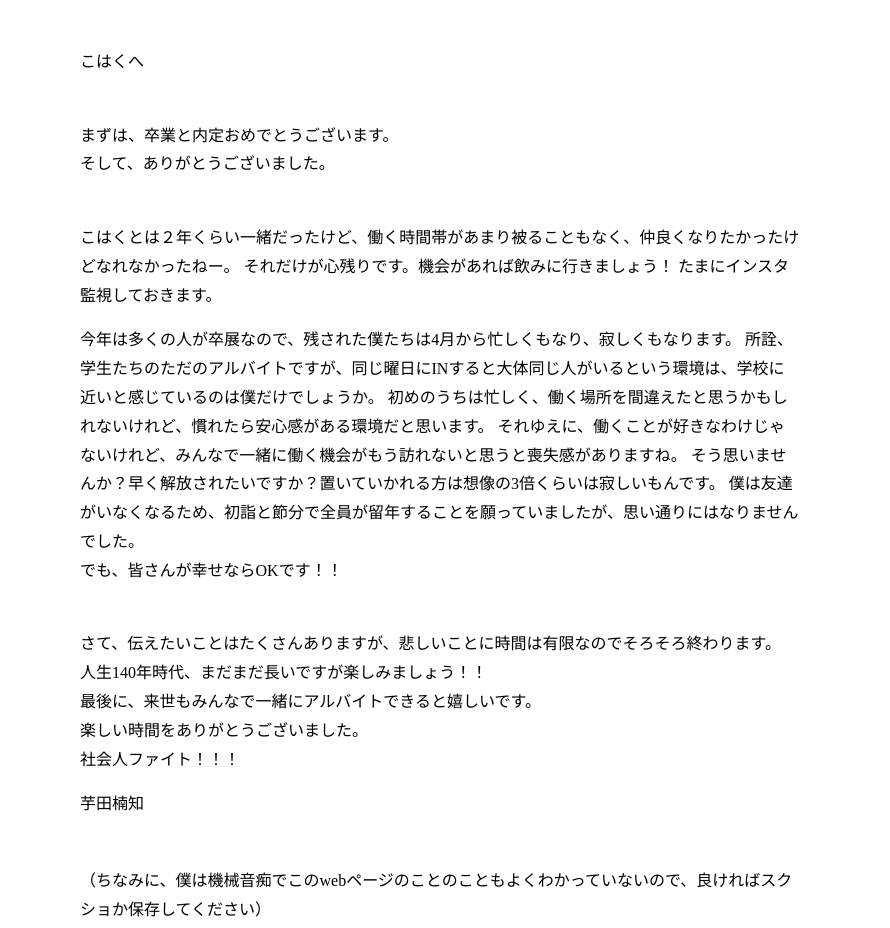
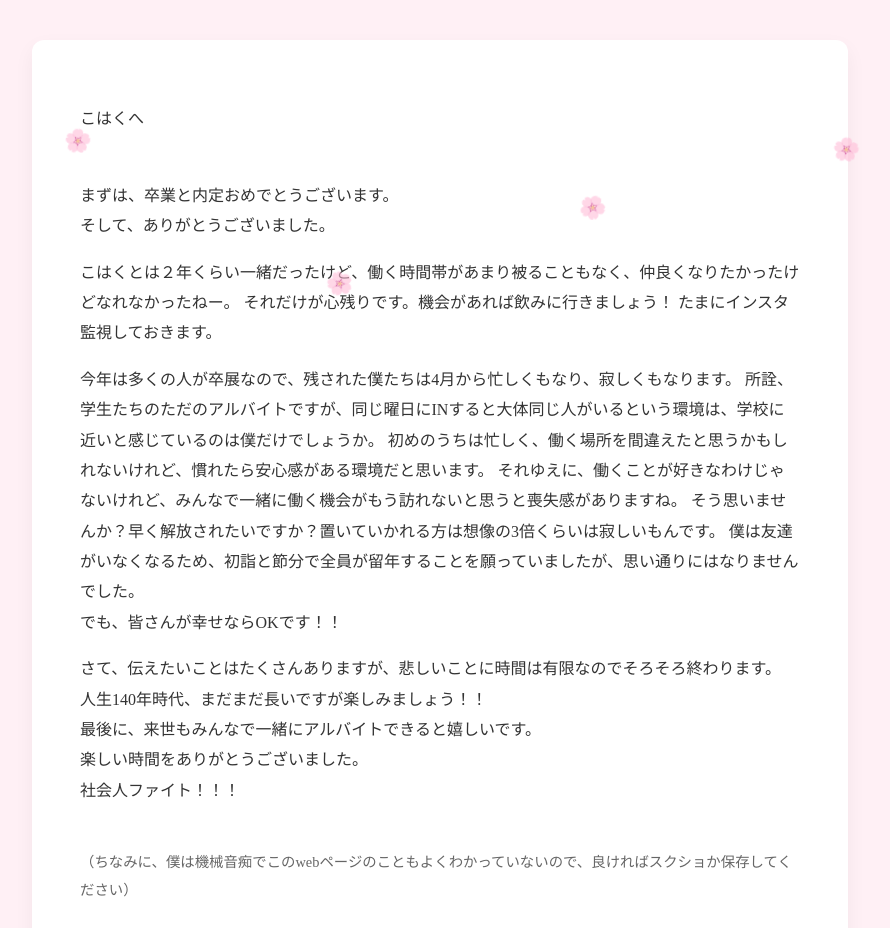
Before and after one commit to Nachoo-2525/Kohaku-message, a plain HTML site: page index.html in a window 1280 px wide. Shown: the top 928 px of the page, without its empty margins (200-1090 px from the left). Drawn offline with Linux system fonts and the light colour scheme.

Commit message:
Update index.html

```diff
--- a/index.html
+++ b/index.html
@@ -1,38 +1,97 @@
-
-
 <!DOCTYPE html>
 <html lang="ja">
 <head>
   <meta charset="UTF-8">
   <meta name="viewport" content="width=device-width, initial-scale=1.0">
   <title>こはく</title>
+
   <style>
-    body {
-      background: #ffffff;
-      color: #000000;
-      font-family: serif;
-      line-height: 1.8;
-      padding: 2em;
+   body {
+  background: #fff0f5;  /* 桜色（LavenderBlush） */
+  color: #333;
+  font-family: "Hiragino Mincho ProN", "Yu Mincho", serif;
+  line-height: 1.9;
+  padding: 2em 1em;
+}
+
+    .letter {
       max-width: 720px;
       margin: auto;
+      background: #ffffff;
+      padding: 3em;
+      border-radius: 12px;
+      box-shadow: 0 8px 20px rgba(0,0,0,0.05);
     }
+
+    h1 {
+      text-align: center;
+      font-size: 1.6em;
+      margin-bottom: 2em;
+      letter-spacing: 0.1em;
+    }
+    @media screen and (max-width: 600px) {
+  .letter {
+    padding: 1.5em;
+  }
+
+  body {
+    padding: 1.5em 0.8em;
+  }
+}
+    /* 桜の花びら */
+.sakura {
+  position: fixed;
+  top: -10%;
+  color: rgba(255, 182, 193, 0.6);
+  font-size: 22px;
+  animation: fall linear infinite;
+  z-index: 10;
+  pointer-events: none;
+}
+
+@keyframes fall {
+  0% {
+    transform: translateY(0) translateX(0) rotate(0deg);
+  }
+  100% {
+    transform: translateY(120vh) translateX(40px) rotate(360deg);
+  }
+}
+
+.letter {
+  max-width: 720px;
+  margin: auto;
+  background: #ffffff;
+  padding: 3em;
+  border-radius: 12px;
+  box-shadow: 0 8px 20px rgba(0,0,0,0.05);
+  position: relative;
+}
   </style>
 </head>
+
 <body>
+
+<span class="sakura" style="left:20%; animation-duration: 24s;">🌸</span>
+<span class="sakura" style="left:40%; animation-duration: 14s;">🌸</span>
+<span class="sakura" style="left:60%; animation-duration: 18s;">🌸</span>
+<span class="sakura" style="left:80%; animation-duration: 23s;">🌸</span>
+<div class="letter">
 
 <p>
 こはくへ<br><br>
+</p>
 
 <p>
 まずは、卒業と内定おめでとうございます。<br>
-そして、ありがとうございました。<br><br>
+そして、ありがとうございました。<br>
+</p>
 
 <p>
 こはくとは２年くらい一緒だったけど、働く時間帯があまり被ることもなく、仲良くなりたかったけどなれなかったねー。
 それだけが心残りです。機会があれば飲みに行きましょう！
 たまにインスタ監視しておきます。<br>
-
-
+</p>
 
 <p>
 今年は多くの人が卒展なので、残された僕たちは4月から忙しくもなり、寂しくもなります。
@@ -41,7 +100,8 @@
 それゆえに、働くことが好きなわけじゃないけれど、みんなで一緒に働く機会がもう訪れないと思うと喪失感がありますね。
 そう思いませんか？早く解放されたいですか？置いていかれる方は想像の3倍くらいは寂しいもんです。
 僕は友達がいなくなるため、初詣と節分で全員が留年することを願っていましたが、思い通りにはなりませんでした。<br>
-でも、皆さんが幸せならOKです！！<br><br>
+でも、皆さんが幸せならOKです！！<br>
+</p>
 
 <p>
 さて、伝えたいことはたくさんありますが、悲しいことに時間は有限なのでそろそろ終わります。<br>
@@ -49,15 +109,13 @@
 最後に、来世もみんなで一緒にアルバイトできると嬉しいです。<br>
 楽しい時間をありがとうございました。<br>
 社会人ファイト！！！<br>
-
-<p>
-芋田楠知<br>
-
 </p>
 
-<p style="margin-top:3em;">
-（ちなみに、僕は機械音痴でこのwebページのことのこともよくわかっていないので、良ければスクショか保存してください）
+<p style="margin-top:3em; font-size:0.9em; color:#666;">
+（ちなみに、僕は機械音痴でこのwebページのこともよくわかっていないので、良ければスクショか保存してください）
 </p>
+
+</div>
 
 </body>
 </html>
```
